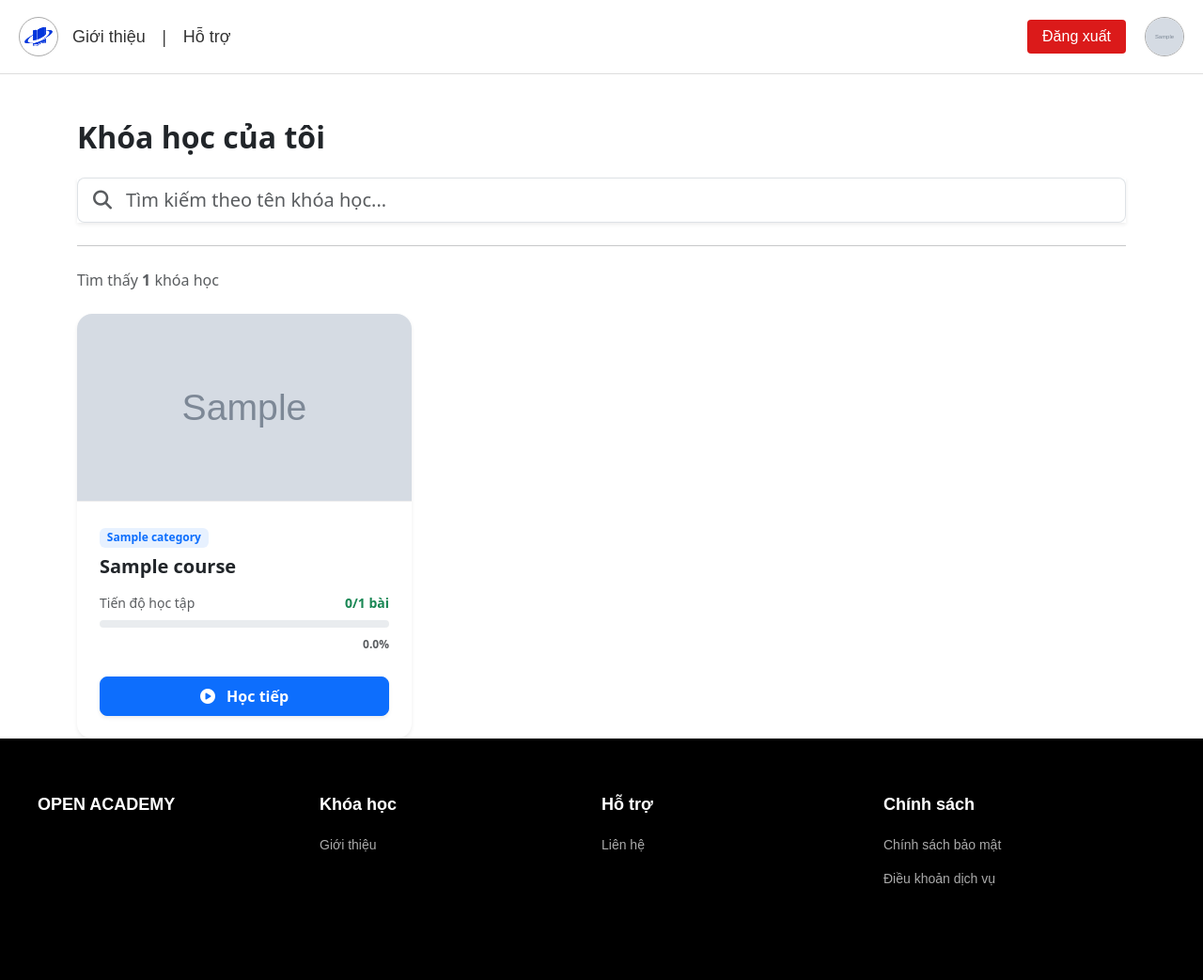
After one commit to buixuanphat/open-academy-flask, a Flask app: page /my-courses in a window 1280 px wide. The commit adds this page. Shown: the whole page at 94% size. Run offline with Flask 3, Linux system fonts and the light colour scheme; a user stored in the database is signed in; tables that the repository leaves empty hold one stand-in row (values such as "Sample post"); grey boxes marked "Sample" are stand-in pictures.

Commit message:
fix tracking progress

```diff
--- a/openacademy/index.py
+++ b/openacademy/index.py
@@ -1,7 +1,7 @@
 from datetime import datetime
 
 from flask import render_template, request, redirect, url_for
-from flask_login import login_user, logout_user
+from flask_login import login_user, logout_user, login_required
 
 from openacademy import app, utils, models, login, VNPAY_TMN_CODE, VNPAY_RETURN_URL, VNPAY_PAYMENT_URL, \
     VNPAY_HASH_SECRET
@@ -169,6 +169,14 @@ def load_courses():
                            levels=models.StudentLevel)
 
 
+@app.route('/my-courses', methods=['GET'])
+def load_my_courses():
+    kw = request.args.get('kw')
+
+    courses = utils.load_my_courses(current_user.id, kw)
+
+    return render_template('my_courses.html', courses=courses)
+
 @app.route('/courses/<int:course_id>')
 def course_detail(course_id):
     course = utils.load_course_details(course_id)
@@ -252,7 +260,9 @@ def learning(course_id, lesson_id):
 
     percent = utils.load_progress(current_user.id, current_lesson.id)
 
-    return render_template('learning.html', course=course, current_lesson=current_lesson, percent=percent)
+    progress = utils.calculate_course_progress(current_user.id, course_id)
+
+    return render_template('learning.html', course=course, current_lesson=current_lesson, percent=percent, progress=progress)
 
 
 @app.route('/update-progress', methods=['POST'])
@@ -267,5 +277,21 @@ def update_progress():
     return {"status": "success"}, 200
 
 
+@app.route('/enroll-free/<int:course_id>')
+@login_required
+def enroll_free(course_id):
+    course = Course.query.get_or_404(course_id)
+
+    if course.price == 0:
+        msg = utils.create_enrollment(current_user.id, course_id, 0)
+
+        if course.sections and course.sections[0].lessons:
+            first_lesson_id = course.sections[0].lessons[0].id
+            return redirect(url_for('learning', course_id=course.id, lesson_id=first_lesson_id))
+
+    return redirect(url_for('course_detail', course_id=course_id))
+
+
+
 if __name__ == '__main__':
     app.run(debug=True)
--- a/openacademy/templates/base.html
+++ b/openacademy/templates/base.html
@@ -17,14 +17,22 @@
         <div class="logo">
             <img src="{{ url_for('static', filename='images/logo.png') }}" alt="Logo">
         </div>
+
+        {% if current_user.is_authenticated and current_user.role.value == "Học viên" %}
+        <a href="{{ url_for('load_courses') }}">Trang chủ</a>
+        <span class="divider">|</span>
+        {% endif %}
+
+        {% if current_user.is_authenticated and current_user.role.value == "Học viên" %}
+        <a href="{{ url_for('load_my_courses') }}">Khóa học của tôi</a>
+        <span class="divider">|</span>
+        {% endif %}
+
         <a href="#">Giới thiệu</a>
         <span class="divider">|</span>
         <!--        <a href="#">Khóa học</a>-->
         <!--        <span class="divider">|</span>-->
-        {% if current_user.is_authenticated and current_user.role.value == "Học viên" %}
-        <a href="#">Khóa học</a>
-        <span class="divider">|</span>
-        {% endif %}
+
         <a href="#">Hỗ trợ</a>
     </div>
 
--- /dev/null
+++ b/openacademy/templates/my_courses.html
@@ -0,0 +1,67 @@
+{% extends "base.html" %}
+{% block content %}
+<div class="container mt-5">
+    <h2 class="fw-bold mb-4">Khóa học của tôi</h2>
+
+    <form action="{{ url_for('load_my_courses') }}" method="GET">
+        <div class="input-group input-group-lg mb-4 shadow-sm">
+            <span class="input-group-text bg-white border-end-0">
+                <i class="fa-solid fa-magnifying-glass text-muted"></i>
+            </span>
+            <input type="text" name="kw" class="form-control border-start-0 ps-0"
+                   placeholder="Tìm kiếm theo tên khóa học..." value="{{ request.args.get('kw', '') }}">
+        </div>
+    </form>
+
+    <hr class="mb-4">
+    <p class="text-muted mb-4">Tìm thấy <strong>{{ courses|length }}</strong> khóa học</p>
+
+    <div class="row g-4">
+        {% for c in courses %}
+<div class="col-md-4">
+    <div class="card h-100 border-0 shadow-sm rounded-4 overflow-hidden position-relative">
+        <img src="{{ c.image }}" class="card-img-top" style="height: 200px; object-fit: cover;">
+
+        <div class="card-body p-4">
+            <span class="badge bg-primary-soft text-primary mb-2">
+                {{ c.category.name if c.category else 'Lập trình' }}
+            </span>
+            <h5 class="card-title fw-bold mb-3">{{ c.title }}</h5>
+
+            <div class="mb-4">
+                <div class="d-flex justify-content-between align-items-center mb-2">
+                    <span class="small text-muted fw-medium">Tiến độ học tập</span>
+                    <span class="small fw-bold text-success">{{ c.completed_lessons }}/{{ c.total_lessons }} bài</span>
+                </div>
+                <div class="progress" style="height: 8px; border-radius: 10px; background-color: #e9ecef;">
+                    <div class="progress-bar bg-success progress-bar-striped progress-bar-animated"
+                         role="progressbar"
+                         style="width: {{ c.progress_percent }}%"
+                         aria-valuenow="{{ c.progress_percent }}"
+                         aria-valuemin="0"
+                         aria-valuemax="100">
+                    </div>
+                </div>
+                <div class="text-end mt-1">
+                    <span class="tiny fw-bold text-muted">{{ c.progress_percent }}%</span>
+                </div>
+            </div>
+
+            {% if c.sections and c.sections[0].lessons %}
+                {% set first_lesson = c.sections[0].lessons[0] %}
+                <a href="{{ url_for('learning', course_id=c.id, lesson_id=first_lesson.id) }}"
+                   class="btn btn-primary w-100 rounded-3 py-2 fw-bold shadow-sm mt-auto">
+                    <i class="fa-solid fa-circle-play me-2"></i> Học tiếp
+                </a>
+            {% else %}
+                <button class="btn btn-secondary w-100 rounded-3 py-2 fw-bold" disabled>
+                    Chưa có bài học
+                </button>
+            {% endif %}
+        </div>
+    </div>
+</div>
+{% endfor %}
+    </div>
+</div>
+{% endblock %}
--- a/openacademy/utils.py
+++ b/openacademy/utils.py
@@ -125,15 +125,38 @@ def update_progress(student_id, lesson_id, percent):
     progress = Progress.query.filter_by(student_id=student_id, lesson_id=lesson_id).first()
 
     if progress:
-        # Nếu đã có thì chỉ cập nhật nếu phần trăm mới cao hơn
         if percent > progress.percent:
             progress.percent = percent
     else:
-        # Nếu chưa có thì phải tạo mới (INSERT)
         new_progress = Progress(student_id=student_id, lesson_id=lesson_id, percent=percent)
         db.session.add(new_progress)
 
     db.session.commit()
+
+
+def calculate_course_progress(student_id, course_id):
+    course = Course.query.get(course_id)
+    if not course or not course.sections:
+        return 0, 0, 0
+
+    total_lessons = 0
+    completed_count = 0
+
+    for section in course.sections:
+        for lesson in section.lessons:
+            total_lessons += 1
+
+            percent = load_progress(student_id, lesson.id)
+            if percent >= 90:
+                completed_count += 1
+
+    if total_lessons == 0:
+        return 0, 0, 0
+
+    progress_percentage = (completed_count / total_lessons) * 100
+
+    return total_lessons, completed_count, round(progress_percentage, 2)
+
 
 class vnpay:
     request_data = {}
@@ -175,3 +198,42 @@ class vnpay:
 
         hash_value = hmac.new(secret_key.encode('utf-8'), query_string.encode('utf-8'), hashlib.sha512).hexdigest()
         return vnp_secure_hash == hash_value
+
+
+def create_enrollment(student_id, course_id, total_payment):
+    existing_enroll = Enrollment.query.filter_by(
+        student_id=student_id,
+        course_id=course_id
+    ).first()
+
+    if not existing_enroll:
+        new_enrollment = Enrollment(
+            student_id=student_id,
+            course_id=course_id,
+            total_payment=total_payment,
+            payment_status=True
+        )
+        db.session.add(new_enrollment)
+        db.session.commit()
+        return "Chúc mừng! Bạn đã đăng ký khóa học thành công."
+
+    return "Khóa học này bạn đã đăng ký rồi."
+
+
+def load_my_courses(student_id, kw=None):
+    query = db.session.query(Course).join(Enrollment, Enrollment.course_id == Course.id) \
+        .filter(Enrollment.student_id == student_id)
+
+    if kw:
+        query = query.filter(Course.title.contains(kw))
+
+    courses = query.all()
+
+    for c in courses:
+        total, completed, overall_percent = calculate_course_progress(student_id, c.id)
+
+        c.total_lessons = total
+        c.completed_lessons = completed
+        c.progress_percent = overall_percent
+
+    return courses
```
Also changed, not shown: openacademy/templates/course_detail.html (+29 -4 lines), openacademy/templates/learning.html (+7 -16 lines).
